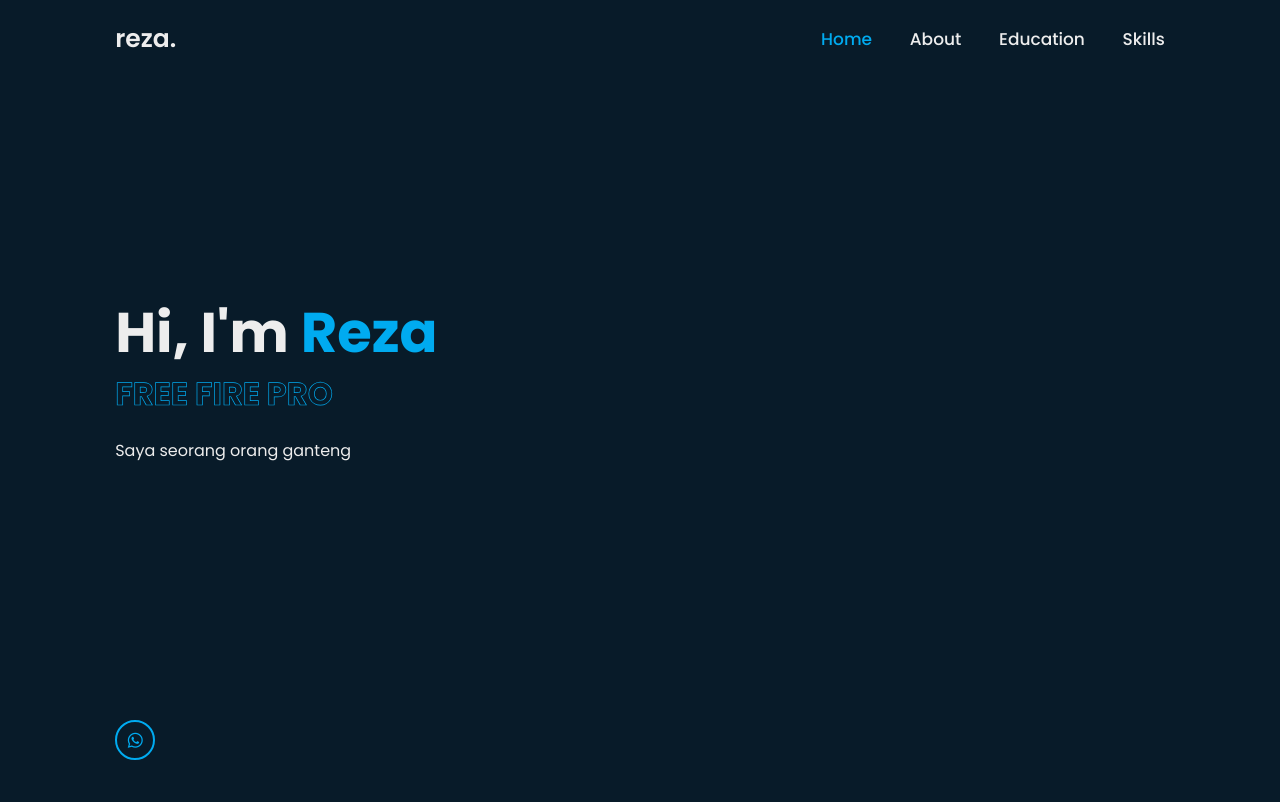
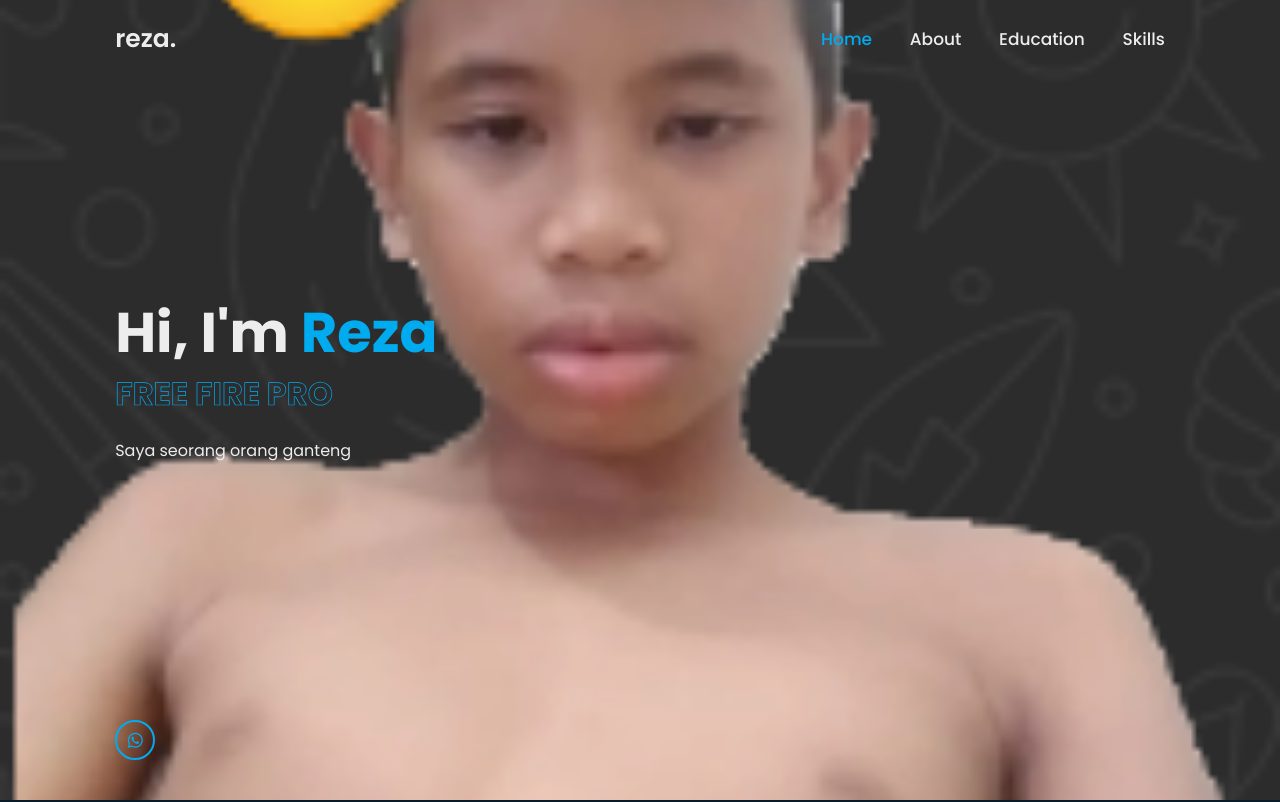
Before and after one commit to iridescentha/website-reza, a plain HTML site: page index.html in a window 1280 px wide. Shown: the top 802 px of the page. Drawn offline with nearby package versions, Linux system fonts and the light colour scheme.

Commit message:
Update style.css

```diff
--- a/style.css
+++ b/style.css
@@ -98,7 +98,7 @@ section{
     display: flex;
     align-items: center;
     padding: 0 9%;
-    background: url('home.jpg') no-repeat;
+    background: url('home.png') no-repeat;
     background-size: cover;
     background-position: center;
 }
```
